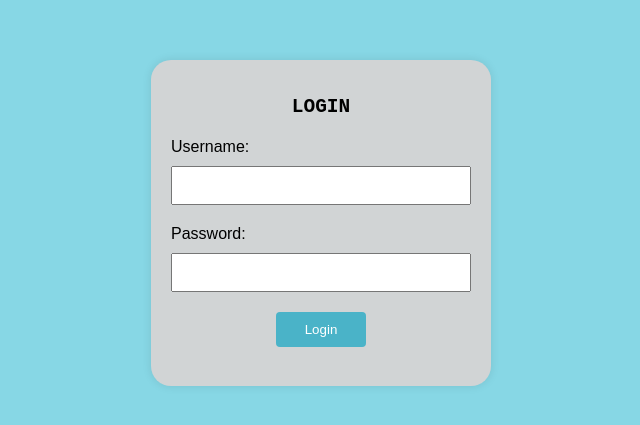
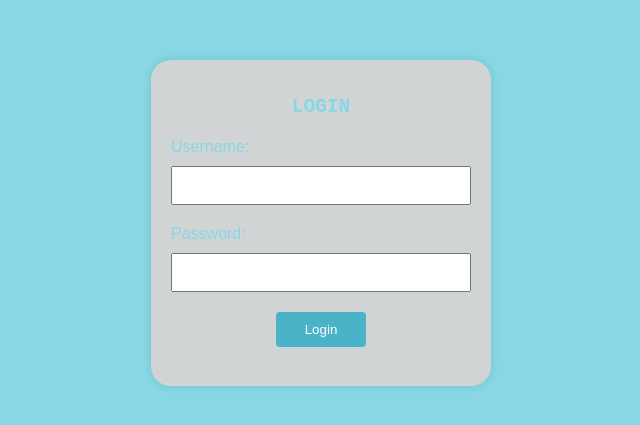
Before and after one commit to SoumyadipOjha/SEM_4_FRONTEND, a plain HTML site: page class/01_class/loginpage.html in a window 1280 px wide. Shown: the part 177-602 px from the top of the page, without its empty margins (319-959 px from the left). Drawn offline with Linux system fonts and the light colour scheme.

Commit message:
second commit

```diff
--- a/class/01_class/loginpage.html
+++ b/class/01_class/loginpage.html
@@ -1,5 +1,6 @@
 <!DOCTYPE html>
 <html lang="en">
+
 <head>
   <meta charset="UTF-8">
   <meta name="viewport" content="width=device-width, initial-scale=1.0">
@@ -14,6 +15,7 @@
       align-items: center;
       justify-content: center;
       height: 100vh;
+      color: #87d7e5;
     }
 
     .login-container {
@@ -60,6 +62,7 @@
     }
   </style>
 </head>
+
 <body>
 
   <div class="login-container">
@@ -82,15 +85,16 @@
 
   <script>
     function Login() {
-    var x=document.getElementsByName("username")[0].value;
+      var x = document.getElementsByName("username")[0].value;
       // You can add your login logic here
-    document.getElementsByName('username')[0].value="";
-    document.getElementsByTagName("h3")[0].innerHTML=x;
-    alert("Welcome "+x);
+      document.getElementsByName('username')[0].value = "";
+      document.getElementsByTagName("h3")[0].innerHTML = x;
+      alert("Welcome " + x);
     }
 
 
   </script>
 
 </body>
+
 </html>
```
Lines whose indentation alone changed are shown as unchanged.
